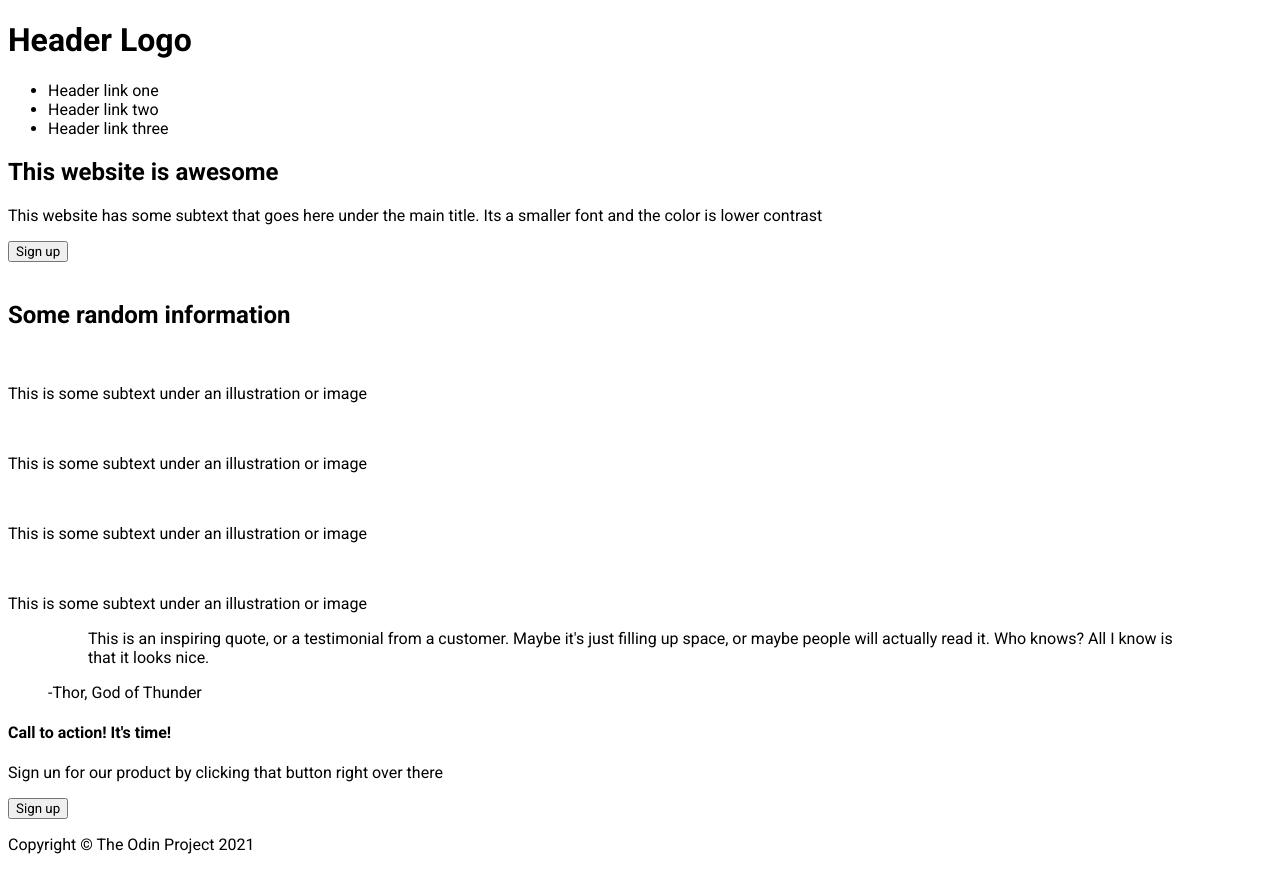
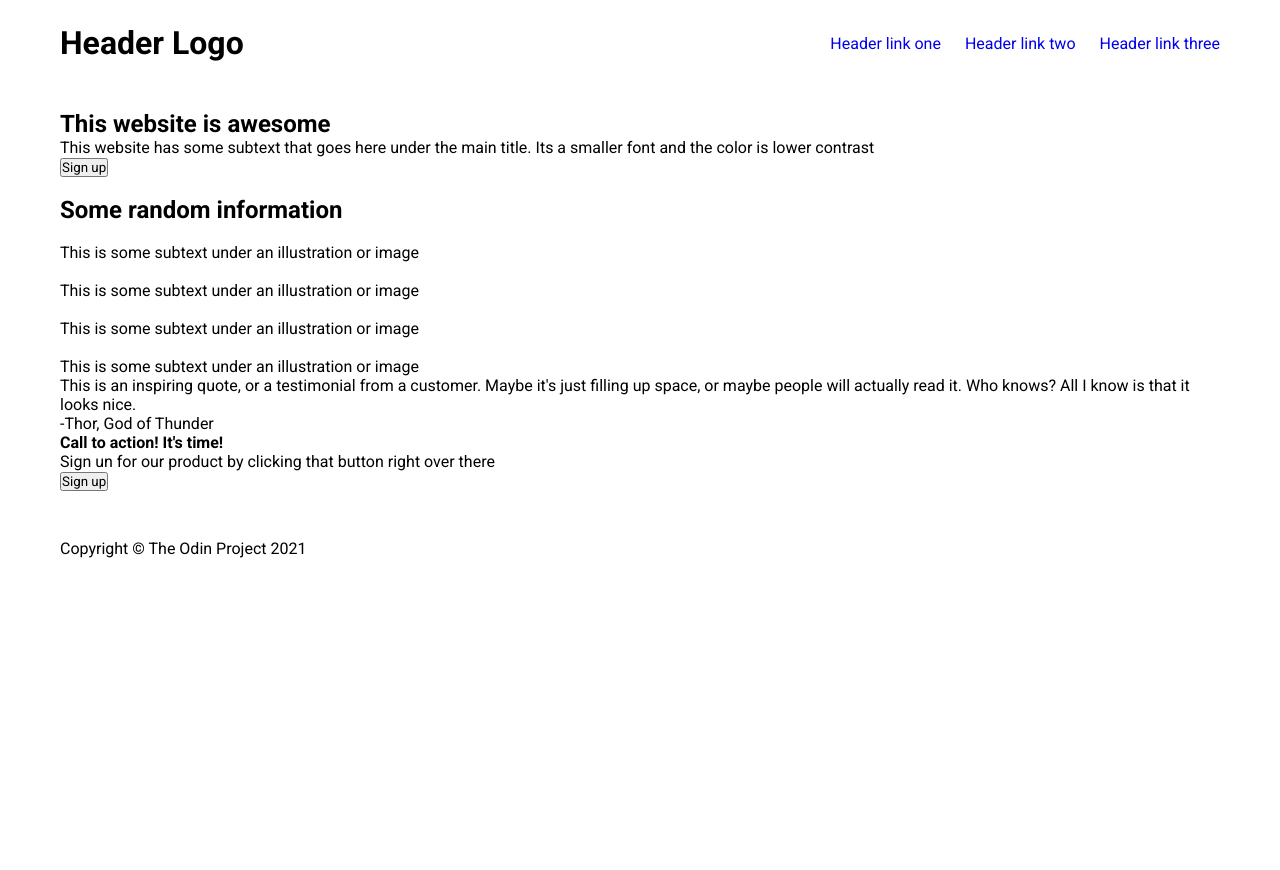
Before and after one commit to TeoMontoya/TOS, a plain HTML site: page landing-page/index.html in a window 1280 px wide. After the commit the page ends 800 px from the top, so only its background shows below. Drawn offline with Linux system fonts and the light colour scheme.

Commit message:
basic css boiler plate, added colors and basic header styles

```diff
--- a/landing-page/index.html
+++ b/landing-page/index.html
@@ -14,15 +14,15 @@
 </head>
 
 <body>
-    <header>
+    <header class="header">
         <div class="logo">
             <h1>Header Logo</h1>
         </div>
         <nav>
             <ul class="nav-links">
-                <li><a href=""></a>Header link one</li>
-                <li><a href=""></a>Header link two</li>
-                <li><a href=""></a>Header link three</li>
+                <li><a href="#">Header link one</a></li>
+                <li><a href="#">Header link two</a></li>
+                <li><a href="#">Header link three</a></li>
             </ul>
         </nav>
     </header>
--- a/landing-page/styles.css
+++ b/landing-page/styles.css
@@ -1,4 +1,43 @@
 * {
     font-family: 'Roboto', sans-serif;
     text-decoration: none;
+    box-sizing: border-box;
+    margin: 0;
+    padding: 0;
+    list-style: none;
 }
+
+:root {
+    --hero-bg-color: #1F2937;
+    --quote-bg-color: #E5E7EB;
+
+    --Hero-Main-text: #F9FAF8;
+    --Hero-Secondary-text:#E5E7EB;
+    --Header-Logo-Text:#F9FAF8;
+    --Button-color: #3882F6;
+    --information-header-text: #1F2937;
+    --Quote-text: #1F2937;
+}
+
+main {
+
+}
+
+header {
+    display: flex;
+    justify-content: space-between;
+    align-items: center;
+    padding: 24px 60px;
+}
+
+header nav ul {
+    display: flex;
+    gap: 24px;
+}
+main {
+    padding: 24px 60px;
+}
+
+footer {
+    padding: 24px 60px;
+}
```
Also changed, not shown: landing-page/styles.md (+14 -14 lines).
